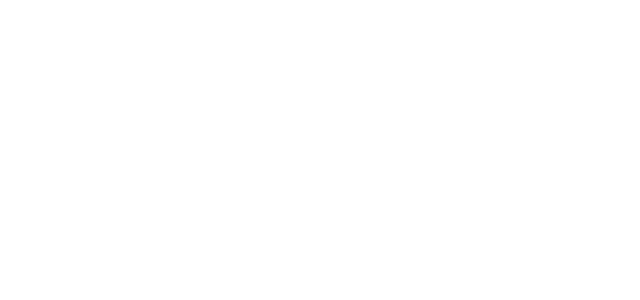
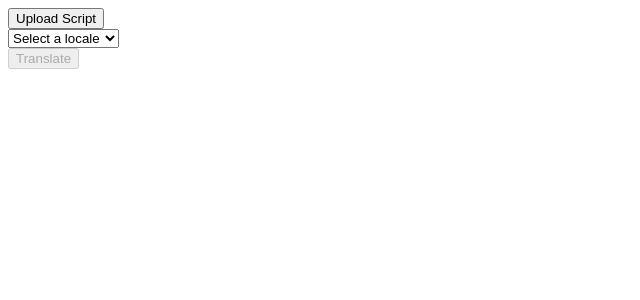
Before and after one commit to WellingtonWritesCode/botc-script-translator, a Vue app: page / in a window 1280 px wide. Shown: the top 300 px of the page, without its empty margins (0-640 px from the left). Built offline with nearby package versions, Linux system fonts and the light colour scheme.

Commit message:
Barebones implementation

```diff
--- a/package.json
+++ b/package.json
@@ -9,6 +9,7 @@
     "test": "vitest"
   },
   "dependencies": {
+    "downloadjs": "^1.4.7",
     "papaparse": "^5.4.1",
     "pinia": "^2.1.6",
     "vue": "^3.3.4"
--- a/src/App.vue
+++ b/src/App.vue
@@ -1,9 +1,9 @@
-<script>
-
+<script setup>
+    import Translate from './components/Translate.vue';
 </script>
 
 <template>
-
+    <Translate></Translate>
 </template>
 
 <style>
--- /dev/null
+++ b/src/components/SelectLocale.vue
@@ -0,0 +1,48 @@
+<script setup>
+    import { ref } from 'vue';
+    import { useScriptStore } from '../stores/script';
+    import { storeToRefs } from 'pinia';
+
+    const store = useScriptStore();
+    const { locale } = storeToRefs(store);
+    const options = ref([
+    "en_GB",
+    "nn_NO",
+    "nb_NO",
+    "ar_AR",
+    "es_AR",
+    "fi_FI",
+    "hu_HU",
+    "nl_NL",
+    "tr_TR",
+    "it_IT",
+    "kw_KW",
+    "fa_IR",
+    "fr_FR",
+    "sv_SE",
+    "es_ES",
+    "ru_RU",
+    "pt_BR",
+    "de_DE",
+    "pt_PT",
+    "pl_PL",
+    "zh_TW",
+    "ja_JA",
+    "fil_PH",
+    "zh_CN",
+    "zh_CN (Anlijie)",
+    "he_IL",
+    "vi_VI"
+    ]);
+</script>
+
+<template>
+    <select v-model="locale">
+        <option disabled value="Select a locale">Select a locale</option>
+        <option v-for="option in options" :key="option" :value="option">
+        {{option}}
+        </option>
+    </select>
+</template>
+<style>
+</style>
--- /dev/null
+++ b/src/components/Translate.vue
@@ -0,0 +1,32 @@
+<script setup>
+    import { toRaw } from 'vue';
+    import UploadButton from './UploadButton.vue';
+    import SelectLocale from './SelectLocale.vue'
+    import { translate } from "../translate";
+    import { useScriptStore } from '../stores/script';
+    import * as download from 'downloadjs'
+
+    const store = useScriptStore();
+
+    function translateScript(){
+        translate(toRaw(store.script), store.locale).then(function(translatedScript){
+            const outName = `${store.name} - ${store.locale}.json`;
+            download(JSON.stringify(translatedScript), outName, "text/plain");
+        });
+    }
+</script>
+
+<template>
+    <div>
+        <UploadButton />
+    </div>
+    <div>
+        <SelectLocale />
+    </div>
+    <div>
+        <button :disabled="store.isNull || !store.isValidLocale" @click="translateScript">Translate</button>
+    </div>
+</template>
+
+<style>
+</style>
--- /dev/null
+++ b/src/components/UploadButton.vue
@@ -0,0 +1,45 @@
+<template>
+    <input
+        type="file"
+        ref="upload"
+        accept="application/json"
+        @change="handleUpload"
+    />
+    <button @click="uploadFile">Upload Script</button>
+</template>
+
+<script>
+import { useScriptStore } from '../stores/script';
+
+export default {
+    methods:{
+        uploadFile(){
+            this.$refs.upload.click();
+        },
+        handleUpload(){
+            const store = useScriptStore();
+            const file = this.$refs.upload.files[0];
+            store.setName(this.$refs.upload.files[0].name.slice(0,-5));
+            if(file && file.size){
+                const reader = new FileReader();
+                reader.addEventListener("load", () => {
+                    try{
+                        const roles = JSON.parse(reader.result);
+                        store.set(roles);
+                    } catch(e) {
+                        store.set(null);
+                        alert(`Unable to read script:  ${e.message}`);
+                    }
+                });
+                reader.readAsText(file);
+            }
+        }
+    }
+}
+</script>
+
+<style>
+input[type="file"]{
+    display: none;
+}
+</style>
--- /dev/null
+++ b/src/stores/script.js
@@ -0,0 +1,23 @@
+import { defineStore } from "pinia";
+
+export const useScriptStore = defineStore('script', {
+    state: () => ({
+        script: null,
+        locale: "Select a locale",
+        name: ""
+    }),
+
+    getters: {
+        isNull: (state) => state.script === null,
+        isValidLocale: (state) => state.locale != "Select a locale"
+    },
+
+    actions: {
+        set(file){
+            this.script = file;
+        },
+        setName(name){
+            this.name = name;
+        }
+    }
+});
--- /dev/null
+++ b/src/translate.js
@@ -0,0 +1,51 @@
+import charactersJson from './characters.json';
+import Papa from 'papaparse';
+
+const clean = id => id.toLocaleLowerCase().replace(/[^a-z0-9]/g, "");
+
+function getIds(script){
+    let ids = [];
+    script.forEach(character => {
+        ids.push(clean(character.id));
+    });
+    return ids;
+};
+
+function stringToArray(string){
+    try {
+        return Papa.parse(string,{transform:(s)=>{return s.trim()}}).data[0];
+    } catch(e) {
+        if(e instanceof TypeError) {
+            return [];
+        } else {
+            throw e;
+        }
+    };
+};
+
+function translateCharacter(character, translation, newId){
+    character.name = translation.name;
+    character.ability = translation.ability;
+    character.firstNightReminder = translation.firstNightReminder;
+    character.otherNightReminder = translation.otherNightReminder;
+    character.remindersGlobal = stringToArray(translation.remindersGlobal);
+    character.reminders = stringToArray(translation.reminders);
+    character.id = newId;
+};
+
+export function translate(script, locale){
+    return import(`./assets/json/${locale}.json`).then(function(result){
+        const translationJson = result.default;
+        const translationJsonById = new Map(translationJson.map((character) => [character.id, character]));
+        const ids = getIds(script);
+
+        let translation = JSON.parse(JSON.stringify(charactersJson.filter((character) => ids.includes(character.id))));
+
+        translation.forEach(character => {
+            let newId = `${locale}_${character.id}`;
+            translateCharacter(character, translationJsonById.get(character.id), newId);
+        });
+
+        return translation;
+    });
+};
```
Also changed, not shown: 1 other file (tests, documents, lock files or other folders).
